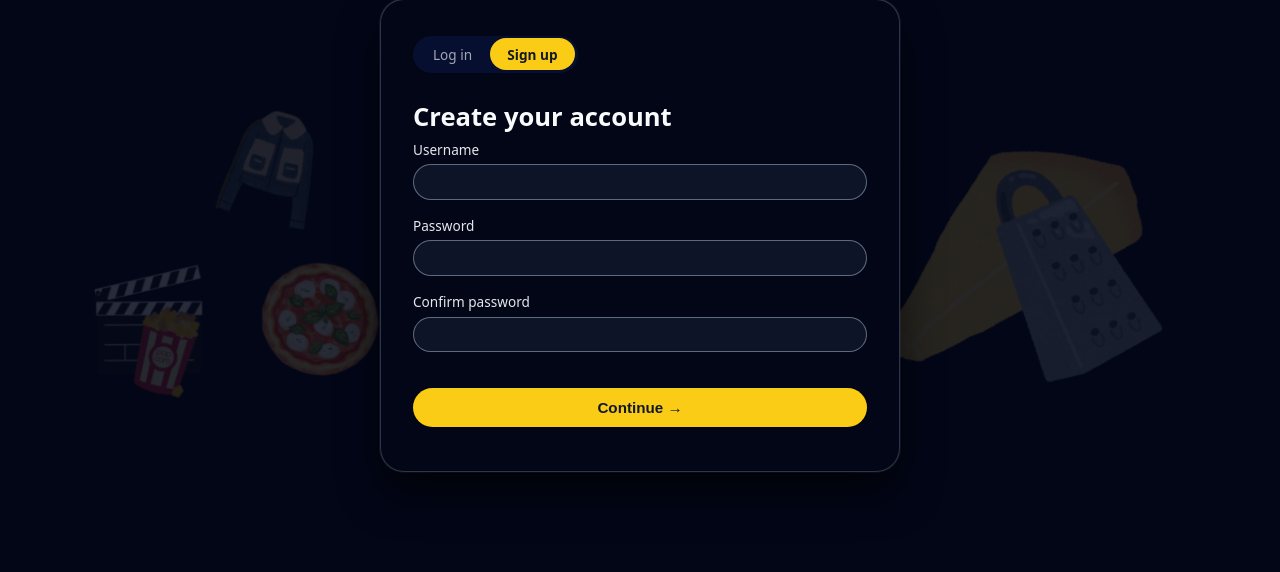
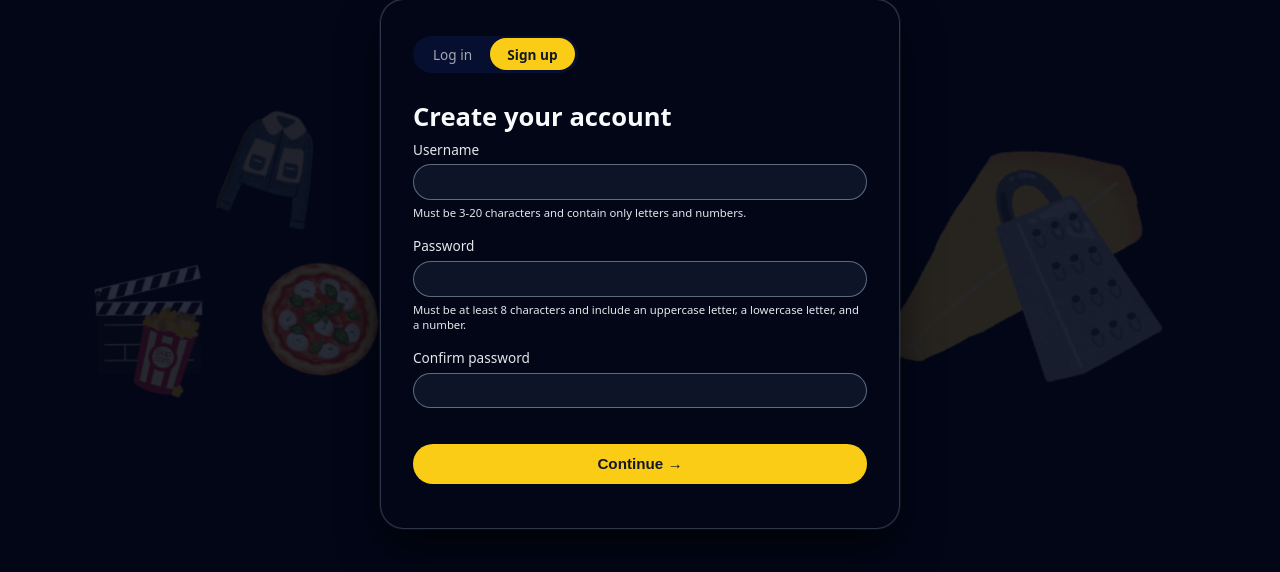
Before and after one commit to Aayush-Gupta-1/GrateMy, a Flask app: page /signup in a window 1280 px wide. Shown: the part 131-703 px from the top of the page. Run offline with Flask 3, Linux system fonts and the light colour scheme.

Commit message:
Add input hints for signup form
Added hints for username and password requirements.

```diff
--- a/templates/signup.html
+++ b/templates/signup.html
@@ -50,6 +50,9 @@
                     autocomplete="username"
                     class="auth-input"
                 >
+                <small class="auth-hint">
+                    Must be 3-20 characters and contain only letters and numbers.
+                </small>
             </label>
 
             <label class="auth-label">
@@ -61,6 +64,9 @@
                     autocomplete="new-password"
                     class="auth-input"
                 >
+                <small class="auth-hint">
+                    Must be at least 8 characters and include an uppercase letter, a lowercase letter, and a number.
+                </small>
             </label>
 
             <label class="auth-label">
```
